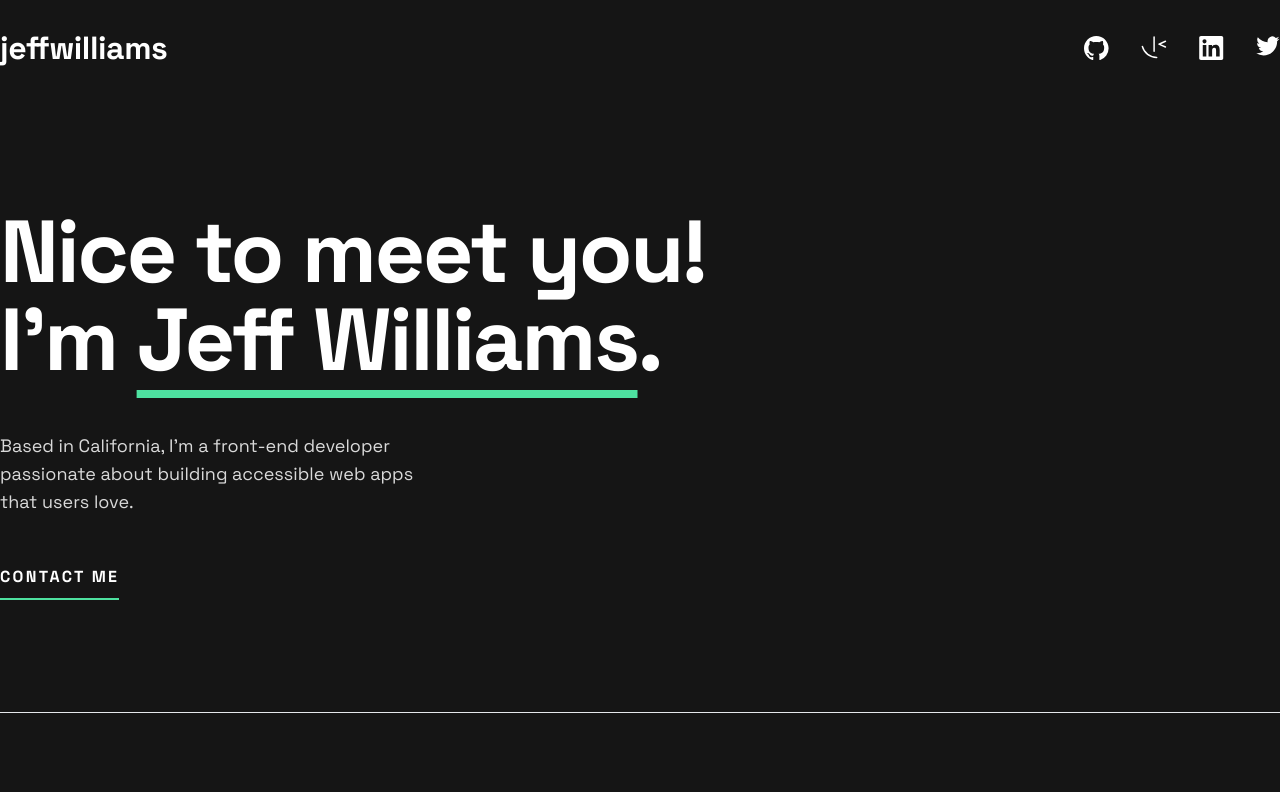
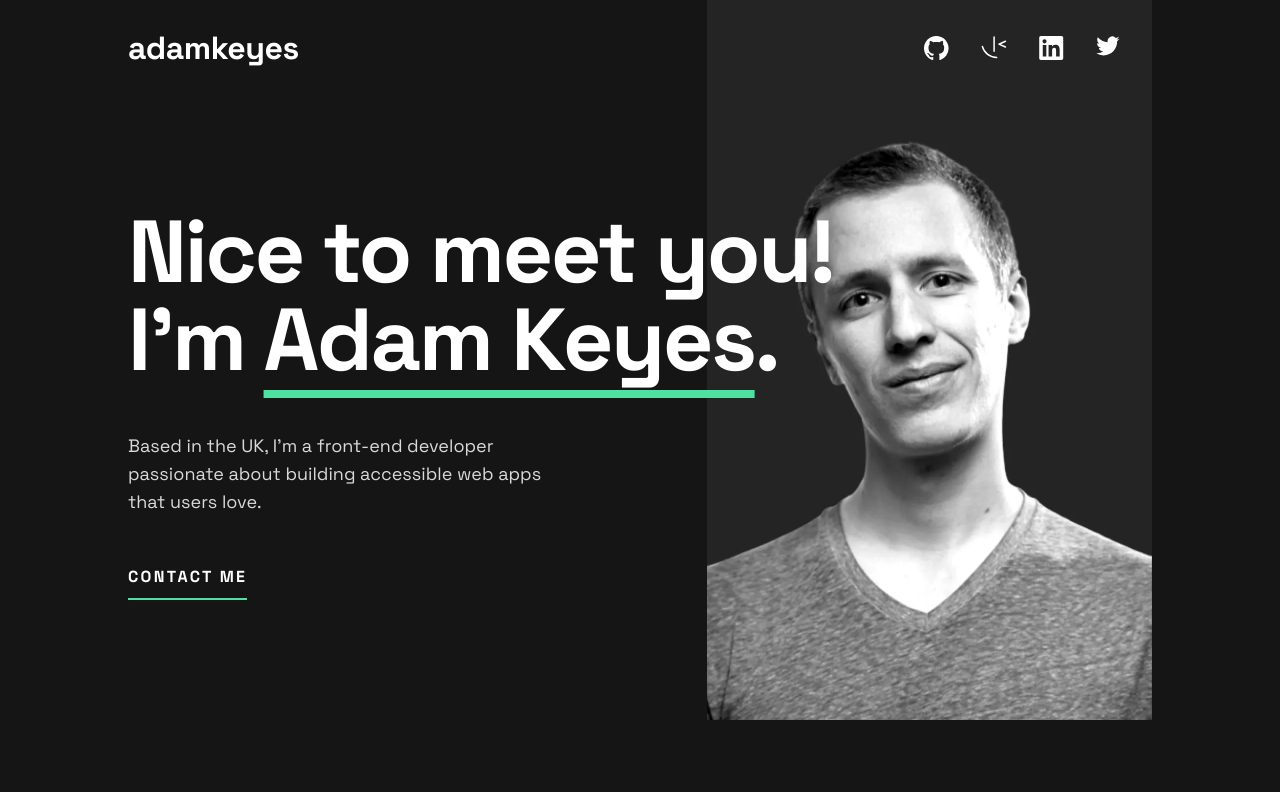
Before and after one commit to orphandeity/single-page-developer-portfolio, a Next.js app: page / in a window 1280 px wide. Shown: the top 792 px of the page. Built offline with nearby package versions, Linux system fonts and the light colour scheme.

Commit message:
desktop profile pic

```diff
--- a/src/pages/index.tsx
+++ b/src/pages/index.tsx
@@ -5,6 +5,8 @@ import Button from "~/components/Button";
 import { projects } from "~/lib/data";
 import ProjectCard from "~/components/ProjectCard";
 import ContactForm from "~/components/ContactForm";
+import Link from "next/link";
+import Image from "next/image";
 
 const Home: NextPage = () => {
   return (
@@ -19,37 +21,48 @@ const Home: NextPage = () => {
           href="/favicon-32x32.png"
         />
       </Head>
-      <header className="container mx-auto flex items-center justify-between py-8">
+
+      <main className="container mx-auto max-w-5xl">
+        <div className="relative mb-28 flex justify-end">
+          <div className="absolute inset-0 flex flex-col items-start gap-12">
+            <header className="flex w-full items-center justify-between py-8">
               <span className="text-[32px] font-bold leading-[32px] tracking-[-0.44px]">
-          jeffwilliams
+                adamkeyes
               </span>
-        <menu className="flex gap-8">
+              <menu className="mr-8 flex gap-8">
                 <Github />
                 <FrontendMentor />
                 <LinkedIn />
                 <Twitter />
               </menu>
             </header>
-      <main className="container mx-auto">
-        <div className="my-28 flex flex-col items-start gap-12">
-          <h1 className="heading-xl">
+            <h1 className="heading-xl mt-16">
               Nice to meet you!
               <br /> I&apos;m{" "}
               <span className="underline decoration-_green underline-offset-[20px]">
-              Jeff Williams
+                Adam Keyes
               </span>
               .
             </h1>
 
             <p className="max-w-md text-lg leading-7 text-_gray">
-            Based in California, I&apos;m a front-end developer passionate about
+              Based in the UK, I&apos;m a front-end developer passionate about
               building accessible web apps that users love.
             </p>
 
+            <Link href={"#contact"}>
               <Button text="contact me" />
+            </Link>
+          </div>
+          <Image
+            src={"/image-profile-desktop.webp"}
+            alt=""
+            width={445}
+            height={720}
+          />
         </div>
 
-        <hr />
+        <hr className="border-_gray" />
 
         <div className="mt-[72px] grid grid-cols-3 gap-16">
           <div className="flex  flex-col gap-[14px]">
@@ -79,10 +92,12 @@ const Home: NextPage = () => {
         </div>
       </main>
 
-      <section className="container mx-auto my-36 flex flex-col gap-20">
+      <section className="container mx-auto my-36 flex max-w-5xl flex-col gap-20">
         <div className="flex items-center justify-between">
           <h2 className="heading-xl">Projects</h2>
+          <Link href={"#contact"}>
             <Button text="contact me" />
+          </Link>
         </div>
         <div className="grid grid-cols-1 gap-x-8 gap-y-16 sm:grid-cols-2">
           {projects.map((project) => (
@@ -91,8 +106,8 @@ const Home: NextPage = () => {
         </div>
       </section>
 
-      <section className="bg-_darkgray">
-        <div className="container mx-auto grid grid-cols-2 gap-40 py-20">
+      <section id="contact" className="bg-_darkgray">
+        <div className="container mx-auto grid max-w-5xl grid-cols-2 gap-40 py-20">
           <div>
             <h2 className="heading-xl">Contact</h2>
             <p className="mt-9 max-w-md text-lg text-_gray">
@@ -106,9 +121,9 @@ const Home: NextPage = () => {
         <hr />
       </section>
       <footer className="bg-_darkgray">
-        <div className="container mx-auto flex items-center justify-between py-8">
+        <div className="container mx-auto flex max-w-5xl items-center justify-between py-8">
           <span className="text-[32px] font-bold leading-[32px] tracking-[-0.44px]">
-            jeffwilliams
+            adamkeyes
           </span>
           <menu className="flex gap-8">
             <Github />
```
Also changed, not shown: public/jeffwilliams.jpeg (added). Lines whose indentation alone changed are shown as unchanged.
